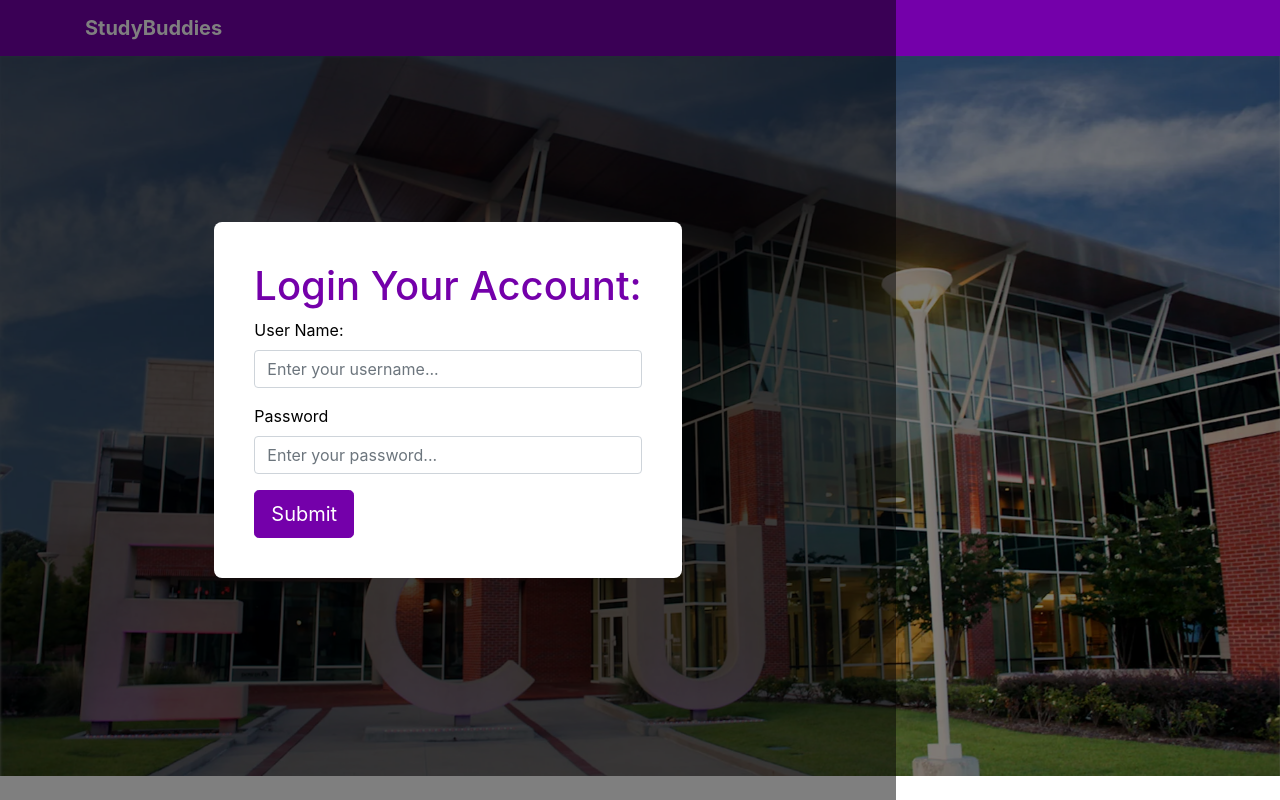
After one commit to vanlandinghamanderson/Study-Buddy, a Flask app: page /login in a window 1280 px wide. The commit adds this page. Run offline with Flask 3, Linux system fonts and the light colour scheme; some libraries are stand-ins or nearby versions.

Commit message:
Login and Registration pages implemented

```diff
--- a/main.py
+++ b/main.py
@@ -1,4 +1,5 @@
 from flask import Flask, render_template
+from flask_sqlalchemy import SQLAlchemy
 
 
 app = Flask(__name__)
@@ -7,6 +8,15 @@ app = Flask(__name__)
 def index():
     return render_template('index.html')
 
+@app.route('/register')
+def register():
+    return render_template('register.html')
+
+@app.route('/login')
+def login():
+    return render_template('login.html')
+
+
 if __name__ == '__main__':
     app.debug = True
     ip = '127.0.0.1'
--- a/static/css/index.css
+++ b/static/css/index.css
@@ -102,3 +102,75 @@ body {
   background-color: white;
   color: purple;
 }
+
+.register-overlay {
+  position: absolute; /* Ensures it overlays the entire viewport */
+  top: 0; /* If top and left deleted it automatically disapeears */
+  left: 0;
+  width: 70%; /* If those 2 deleted the registraion form pops on the left*/
+  height: 100%;
+  background: rgba(0,0,0,0.5); /* Tints the background while the regstration pops up*/
+  display: flex;
+  justify-content: center;
+  align-items: center;
+  z-index: 9999;
+}
+
+form {
+  background-color: white;
+  padding: 2.5rem;
+  border-radius: 8px;
+  color:#7400aa;
+}
+
+.form-group {
+  color: black;
+}
+
+.btn-primary {
+  background-color: #7400aa;
+  border-color: #7400aa;
+  display: flex;
+  justify-content: center;
+  align-items: center;
+}
+
+.btn-primary:hover {
+  background-color: rgba(0, 0, 0, 0.5);
+}
+
+.login-overlay {
+  position: absolute; /* Ensures it overlays the entire viewport */
+  top: 0; /* If top and left deleted it automatically disapeears */
+  left: 0;
+  width: 100%; /* If those 2 deleted the registraion form pops on the left*/
+  height: 100%;
+  background: rgba(0,0,0,0.5); /* Tints the background while the regstration pops up*/
+  display: flex;
+  justify-content: center;
+  align-items: center;
+  z-index: 9999;
+}
+
+form {
+  background-color: white;
+  padding: 2.5rem;
+  border-radius: 8px;
+  color:#7400aa;
+}
+
+.form-group {
+  color: black;
+}
+
+.btn-primary {
+  background-color: #7400aa;
+  border-color: #7400aa;
+  display: flex;
+  justify-content: center;
+  align-items: center;
+}
+
+.btn-primary:hover {
+  background-color: rgba(0, 0, 0, 0.5);
+}
--- a/templates/index.html
+++ b/templates/index.html
@@ -11,8 +11,8 @@
 
   <div class="button-overlay">
     <div class="homepage-buttons">
-      <a href="#" class="btn-register">Register</a>
-      <a href="#" class="btn-login">Login</a>
+      <a href="{{ url_for('register') }}" class="btn-register">Register</a>
+      <a href="{{ url_for('login') }}" class="btn-login">Login</a>
     </div>
 </div>
 {% endblock %}
--- /dev/null
+++ b/templates/login.html
@@ -0,0 +1,25 @@
+{% extends 'base.html' %}
+{% block content %}
+<div class="register-overlay">
+    <form>
+        <h1 class="login-header">Login Your Account: </h1>
+
+        <div class="form-group">
+            <label for="user_name">User Name: </label>
+            <input type="last_name" class="form-control" id="user_name" placeholder="Enter your username...">
+        </div>
+
+
+        <div class="form-group">
+          <label for="exampleInputPassword1">Password</label>
+          <input type="password" class="form-control" id="exampleInputPassword1" placeholder="Enter your password...">
+        </div>
+
+        <!-- Button Container -->
+         <div class="button-continer">
+            <button type="submit" class="btn btn-primary btn-lg">Submit</button>
+         </div>
+      </form>
+
+</div>
+{% endblock %}
```
Also changed, not shown: templates/register.html (added, +58 -0 lines).
